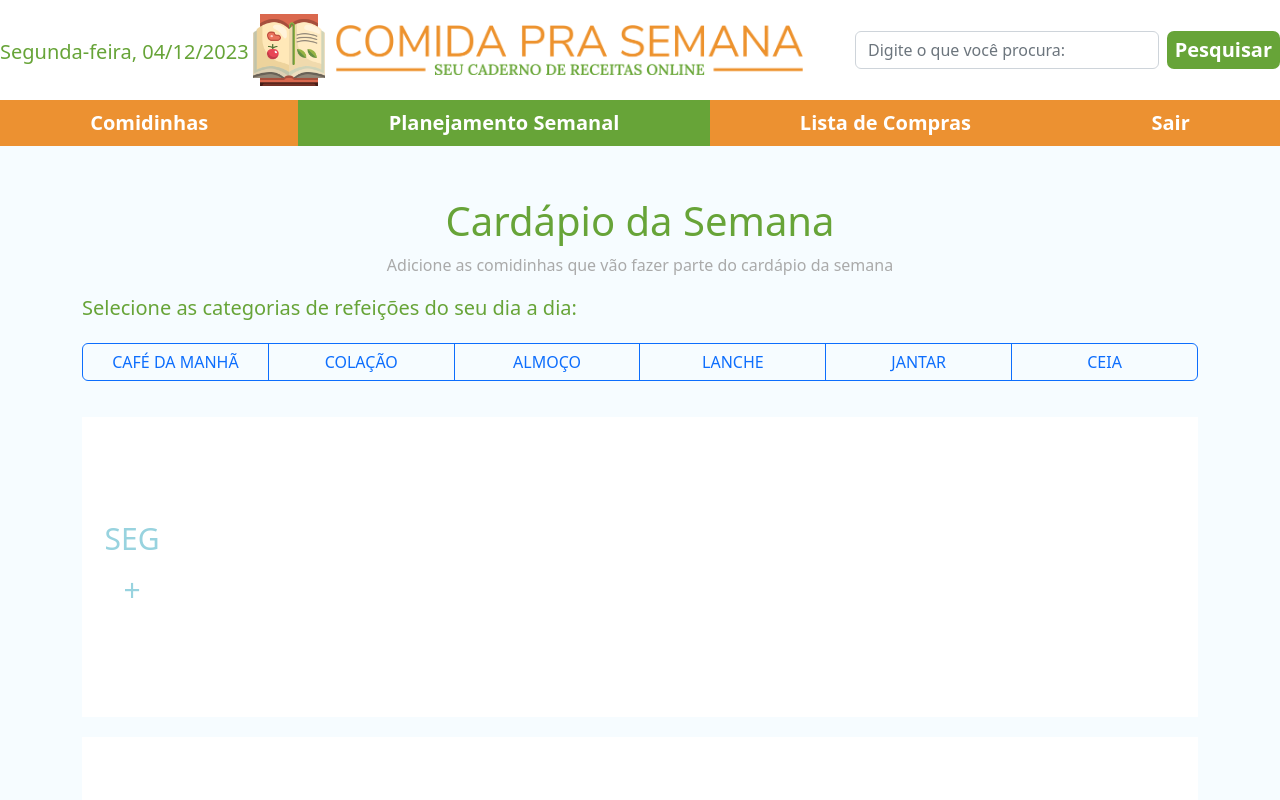
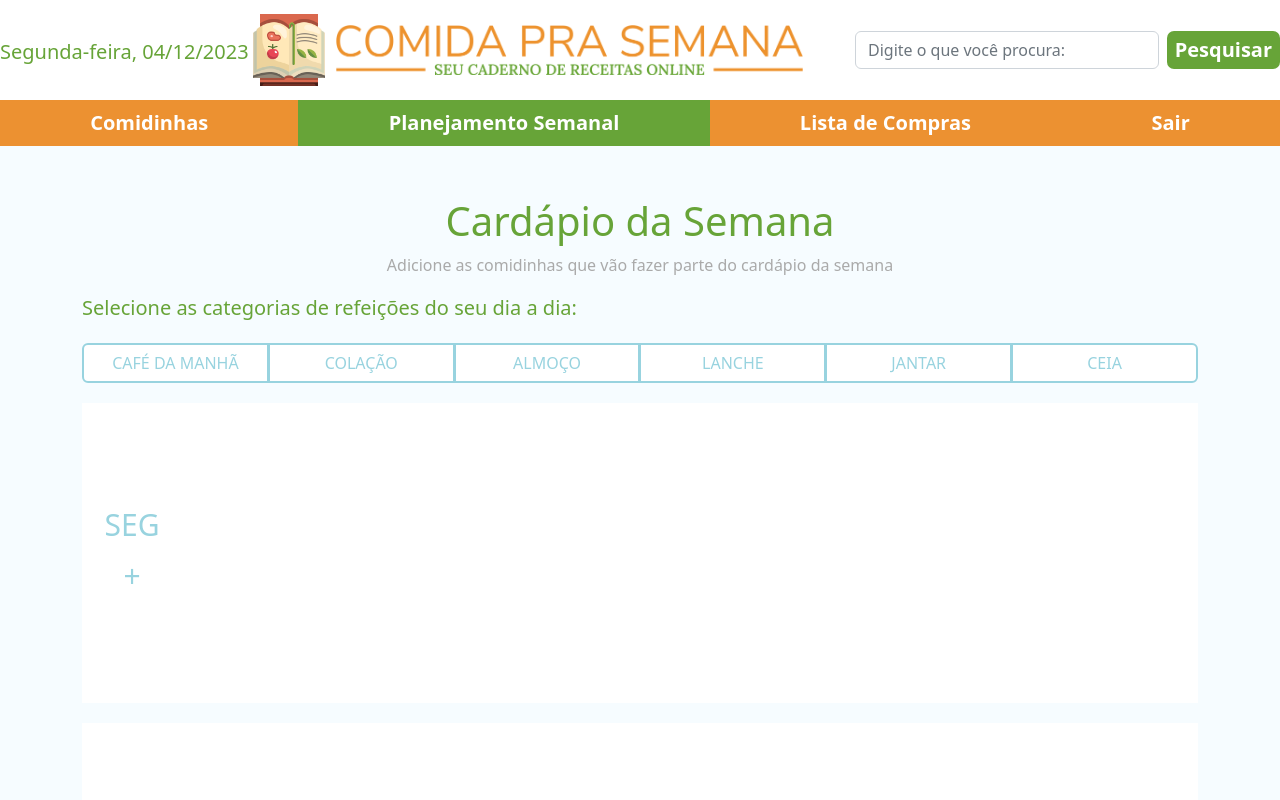
Before and after one commit to cecilialourenco/app-receitas, a Next.js app: page /weekly.planning in a window 1280 px wide. Shown: the top 800 px of the page. Built offline with nearby package versions, Linux system fonts and the light colour scheme; no server answers; the database is empty; sample sign-in values are in the browser's storage.

Commit message:
change the checkbox style

```diff
--- a/styles/globals.scss
+++ b/styles/globals.scss
@@ -113,6 +113,33 @@ textarea {
   font-size: 1em;
 }
 
+.btn-group {
+  text-align: center;
+  cursor: pointer;
+  display: flex;
+  flex-direction: row;
+}
+.btn.btn-outline-primary {
+  background: white;
+  border: 2px solid #98D3DF;
+  color: #98D3DF;
+  margin-bottom: 0;
+  --bs-btn-color: #98D3DF;
+    --bs-btn-border-color: #98D3DF;
+    --bs-btn-hover-color: #fff;
+    --bs-btn-hover-bg: #98D3DF;
+    --bs-btn-hover-border-color: #98D3DF;
+    --bs-btn-focus-shadow-rgb: 13,110,253;
+    --bs-btn-active-color: #fff;
+    --bs-btn-active-bg: #98D3DF;
+    --bs-btn-active-border-color: #98D3DF;
+    --bs-btn-active-shadow: inset 0 3px 5px rgba(0, 0, 0, 0.125);
+    --bs-btn-disabled-color: #98D3DF;
+    --bs-btn-disabled-bg: transparent;
+    --bs-btn-disabled-border-color: #98D3DF;
+    --bs-gradient: none;
+}
+
 .btn.btn-dark {
   background-color: #000;
   border-radius: 0;
@@ -147,11 +174,3 @@ button[disabled] {
   // border: 1px solid #0f730c !important;
   box-shadow: 0 0 7px 5px #ec9131 !important;
 }
-
-// .container .error {
-//   color: #721c24;
-//   background-color: #f8d7da;
-//   border: 1px solid #f5c6cb;
-//   padding: 5px;
-//   border-radius: 5px;
-// }
```
